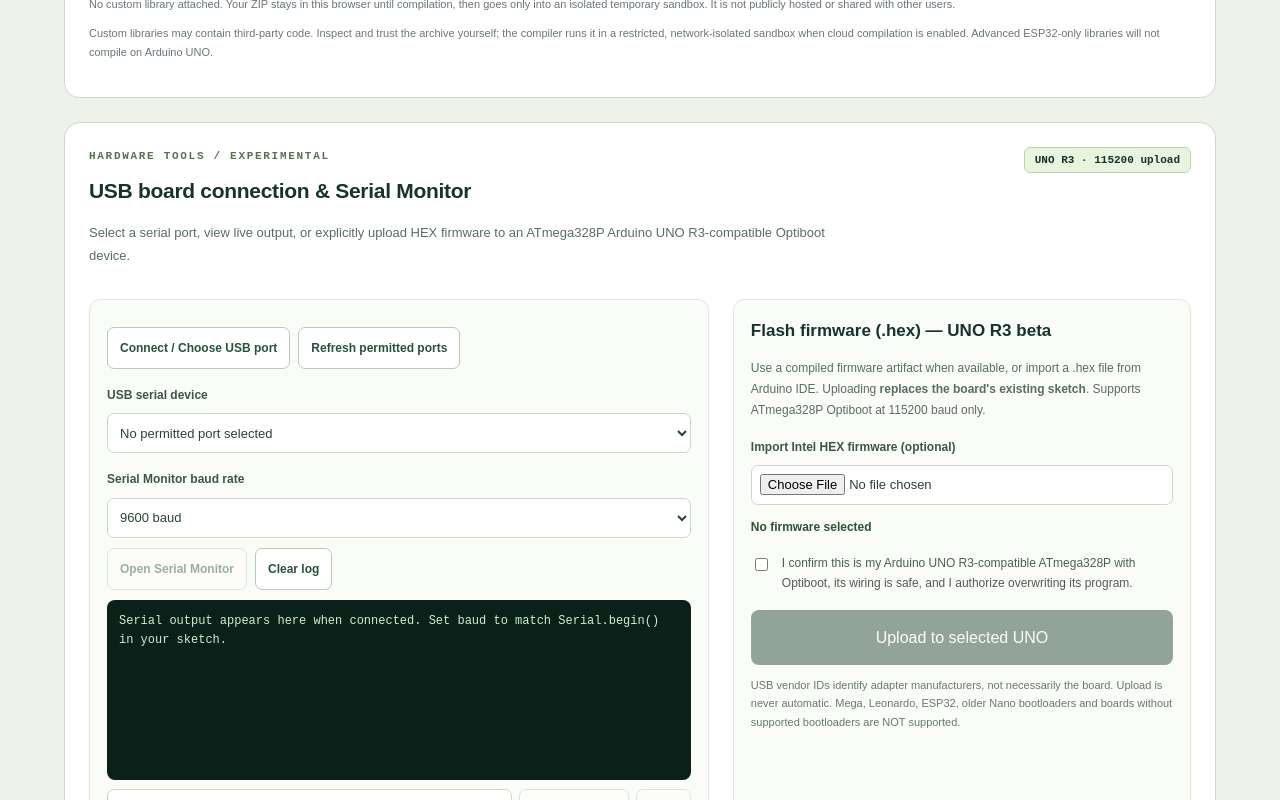
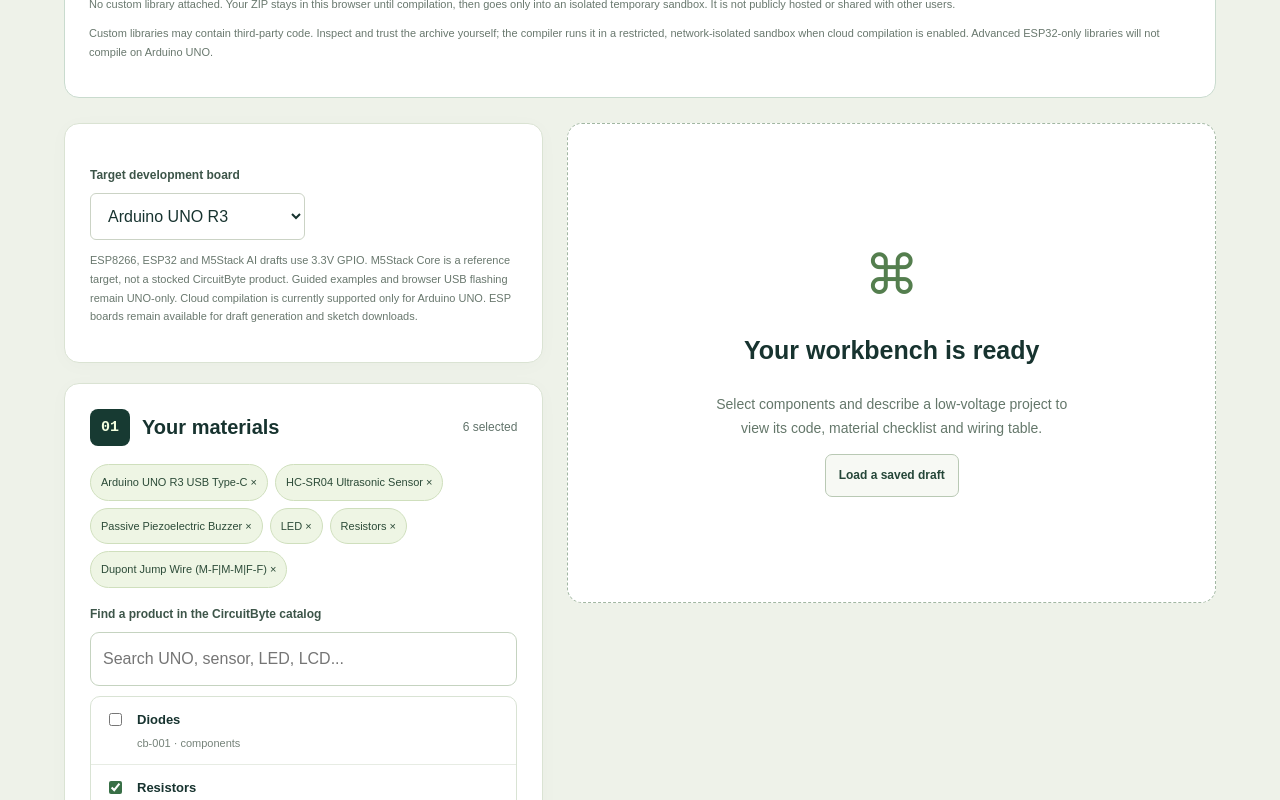
Before and after one commit to engrken/CircuitByte, a Next.js app: page /studio in a window 1280 px wide. Shown: the part 1440-2240 px from the top of the page. Built offline with nearby package versions, Linux system fonts and the light colour scheme.

Commit message:
fix(studio): gate unvalidated compiler and USB features on production

```diff
--- a/app/studio/workspace.jsx
+++ b/app/studio/workspace.jsx
@@ -137,7 +137,7 @@
   return <section className="studio-workspace" id="workspace">
     <header className="studio-heading"><span className="edu-kicker">WORKSPACE / MULTI-BOARD AI STUDIO</span><h2>Build a project</h2><p>Five published curriculum examples provide a guided starting point. An arbitrary-language AI draft and cloud compilation are separate restricted beta features.</p></header>
     <StudioLibraryTools parts={selected} catalog={parts} manualLibraries={manualLibraries} setManualLibraries={setManualLibraries} code={code} setCode={value=>{setCode(value);setCodeDirty(true);setCompile(null);}} customLibrary={customLibrary} setCustomLibrary={setCustomLibrary}/>
-    {board==='arduino:avr:uno'&&<StudioUsbTools compiledHex={compile?.ok?compile.firmwareHex:null}/>}
+    {false&&board==='arduino:avr:uno'&&<StudioUsbTools compiledHex={compile?.ok?compile.firmwareHex:null}/>}
     <div className="studio-grid">
       <div className="studio-controls">
         <section className="studio-panel">
@@ -145,7 +145,7 @@
           <select id="studio-board-choice" value={board} onChange={e=>{const next=e.target.value;setBoard(next);setCompile(null);setProject(null);const item=BOARD_OPTIONS.find(x=>x.id===next);if(item?.catalogId)setSelected(current=>[item.catalogId,...current.filter(id=>!BOARD_OPTIONS.some(b=>b.catalogId===id))].slice(0,16));setMode('ai');}}>
             {BOARD_OPTIONS.map(option=><option key={option.id} value={option.id}>{option.name}</option>)}
           </select>
-          <p className="studio-help">ESP8266, ESP32 and M5Stack AI drafts use 3.3V GPIO. M5Stack Core is a reference target, not a stocked CircuitByte product. Guided examples and browser USB flashing remain UNO-only. Cloud compilation for other boards is experimental and requires the compiler feature to be enabled.</p>
+          <p className="studio-help">ESP8266, ESP32 and M5Stack AI drafts use 3.3V GPIO. M5Stack Core is a reference target, not a stocked CircuitByte product. Guided examples and browser USB flashing remain UNO-only. Cloud compilation is currently supported only for Arduino UNO. ESP boards remain available for draft generation and sketch downloads.</p>
         </section>
         <section className="studio-panel">
           <div className="studio-panel-heading"><span className="studio-step">01</span><h3>Your materials</h3><small>{selected.length} selected</small></div>
@@ -204,11 +204,11 @@
             {project.guideUrl&&<a href={project.guideUrl}>Full DIY guide ↗</a>}
           </div>
           <div className="studio-compile">
-            <div><h4>Real Arduino CLI compilation</h4><p>Builds run in an isolated cloud sandbox when enabled. ESP8266, ESP32 and M5Stack cores are experimental and may exceed sandbox time limits. Physical wiring is not verified by the compiler.</p></div>
-            <button type="button" disabled={busy||!code.trim()} onClick={runCompile}>{busy?'Compiling…':'Compile for UNO'}</button>
+            <div><h4>Real Arduino CLI compilation</h4><p>Builds run in an isolated cloud sandbox when enabled. ESP8266, ESP32 and M5Stack cloud compilation is unavailable until independently validated. Physical wiring is not verified by the compiler.</p></div>
+            <button type="button" disabled={busy||!code.trim()||board!=='arduino:avr:uno'} onClick={runCompile}>{busy?'Compiling…':board==='arduino:avr:uno'?'Compile for UNO':'Compilation unavailable for selected board'}</button>
           </div>
           {compile&&<div role="status" className={compile.ok?'studio-compile-result success':'studio-compile-result'}><strong>{compile.ok?'Compilation passed':'Compilation failed'}</strong><pre>{compile.output}</pre>{compile.ok&&compile.firmwareHex&&<button type="button" onClick={()=>downloadText('CircuitByteSketch.ino.hex',compile.firmwareHex,'text/plain')}>Download compiled UNO .hex</button>}{compile.ok&&!compile.firmwareHex&&<p>Build completed, but no firmware artifact is available for USB upload.</p>}</div>}
-          <p className="studio-help">USB serial and HEX upload are experimental: only UNO R3/ATmega328P Optiboot at 115200 baud is supported and no real-board upload has yet been verified. Cloud compilation requires an enabled server feature flag and verified Student login; printable sheets use the browser's Save as PDF option.</p>
+          <p className="studio-help">Browser USB firmware uploading is disabled until physical hardware verification is completed. Cloud compilation requires an enabled server feature flag and verified Student login; printable sheets use the browser's Save as PDF option.</p>
         </section>}
       </div>
     </div>
```
